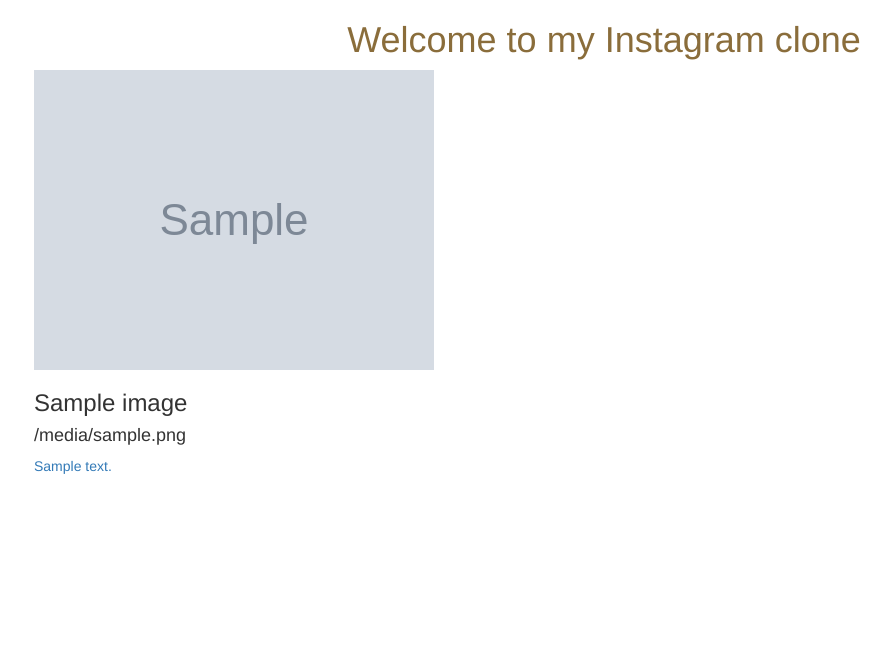
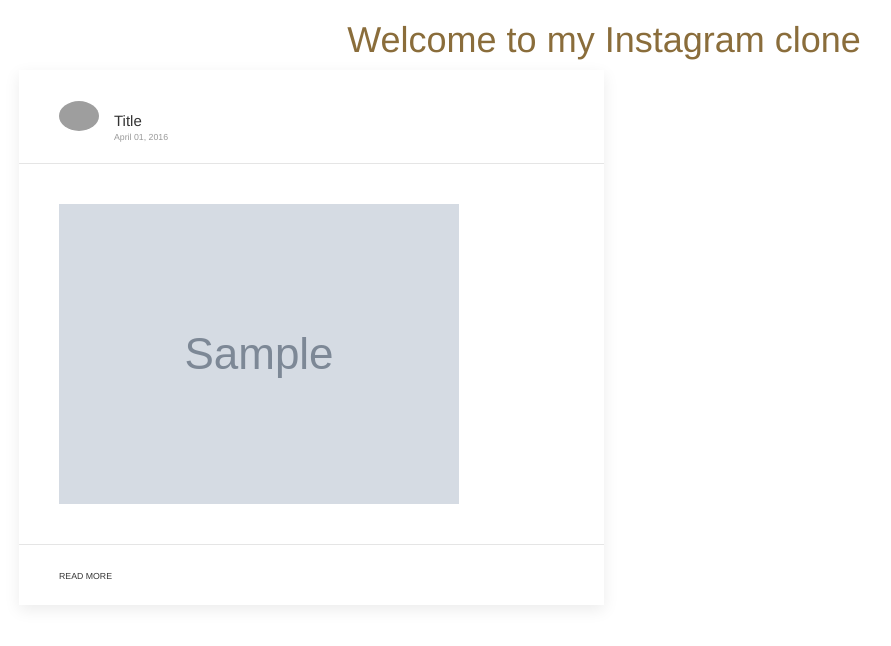
Before and after one commit to MrazTevin/Instagram-clone, a Django app: template instagram/templates/index.html in a window 1280 px wide. Shown: the part 86-732 px from the top of the page, without its empty margins (36-927 px from the left). Run offline with Django 3.2, Linux system fonts and the light colour scheme; the template is opened without the code that fills it: most values are stand-ins (such as "Sample title", 1, 10 or a date in 2020); grey boxes marked "Sample" are stand-in pictures; some libraries are stand-ins or nearby versions; grey boxes are pictures that could not be loaded.

Commit message:
new div containing uikit classes

```diff
--- a/instagram/templates/index.html
+++ b/instagram/templates/index.html
@@ -5,17 +5,36 @@
 <div class="container">
     {% for image in images %}
     <div class="row">
-        <div class="col-xs-6 col-sm-6 col-md col-lg-6">
+        <div class="uk-card uk-card-default uk-width-1-2@m">
+            <div class="uk-card-header">
+                <div class="uk-grid-small uk-flex-middle" uk-grid>
+                    <div class="uk-width-auto">
+                        <img class="uk-border-circle" width="40" height="40" src="../docs/images/avatar.jpg">
+                    </div>
+                    <div class="uk-width-expand">
+                        <h3 class="uk-card-title uk-margin-remove-bottom">Title</h3>
+                        <p class="uk-text-meta uk-margin-remove-top">
+                            <time datetime="2016-04-01T19:00">April 01, 2016</time>
+                        </p>
+                    </div>
+                </div>
+            </div>
+            <div class="uk-card-body">
+                <img src="{{image.image.url}}" class="img-responsive" alt="image">
+            </div>
+            <div class="uk-card-footer">
+                <a href="#" class="uk-button uk-button-text">Read more</a>
+            </div>
+        </div>
+        {% comment %} <div class="col-md-12 col-md-12" style="display:inline; align-content:center;">
             <img src="{{image.image.url}}" class="img-reponsive" alt="image">
             <h3>{{image.image_name}}</h3>
             <h4>{{image.image_caption}}</h4>
            <a href ="picture/{{image.id}}"<h5>{{image.comments}}</h5></a>
-        </div>
+        </div> {% endcomment %}
+
     </div>
-     {% empty %}
-    <div class="row">
-        <h2 class="text-center">There No Images</h2>
-    </div>
+
     {% endfor %}
 </div>
 
```
